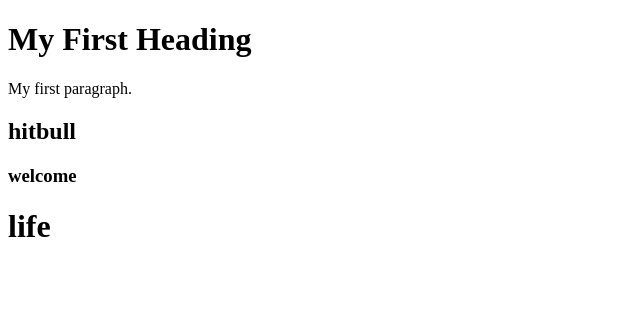
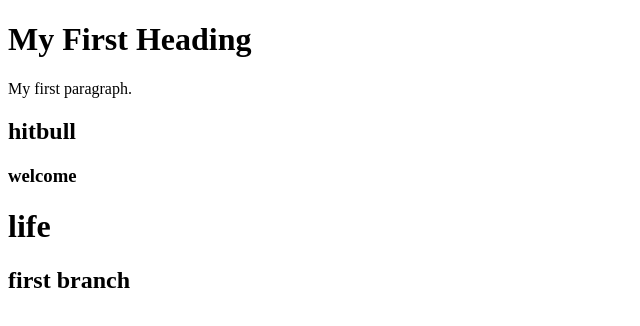
Before and after one commit to Kranthi-Sai/hitbull, a plain HTML site: page welcome.html in a window 1280 px wide. Shown: the whole page, without its empty margins (0-640 px from the left). Drawn offline with Linux system fonts and the light colour scheme.

Commit message:
added text first branch

```diff
--- a/welcome.html
+++ b/welcome.html
@@ -7,5 +7,6 @@
 <h2>hitbull</h2>
 <h3>welcome</h3>
 <h1>life</h1>
+<h2>first branch</h2>
 </body>
 </html>
```
